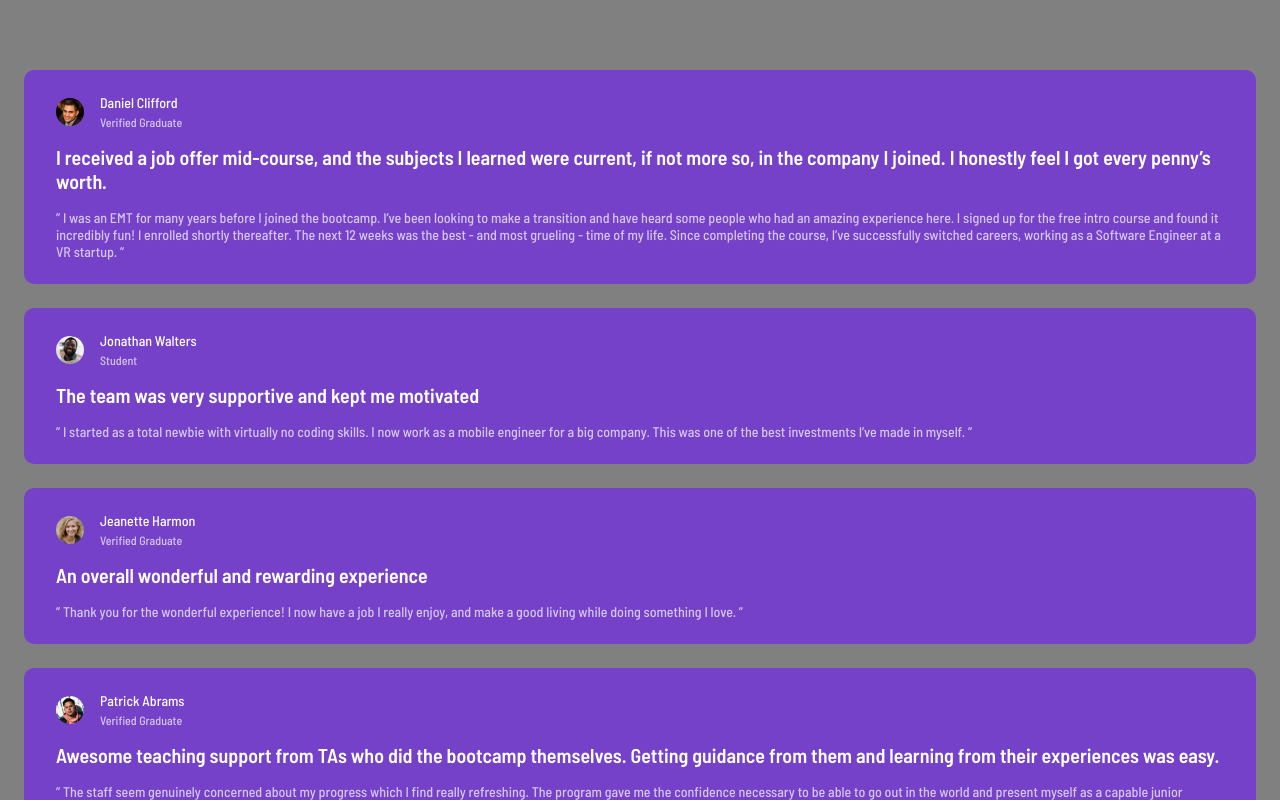
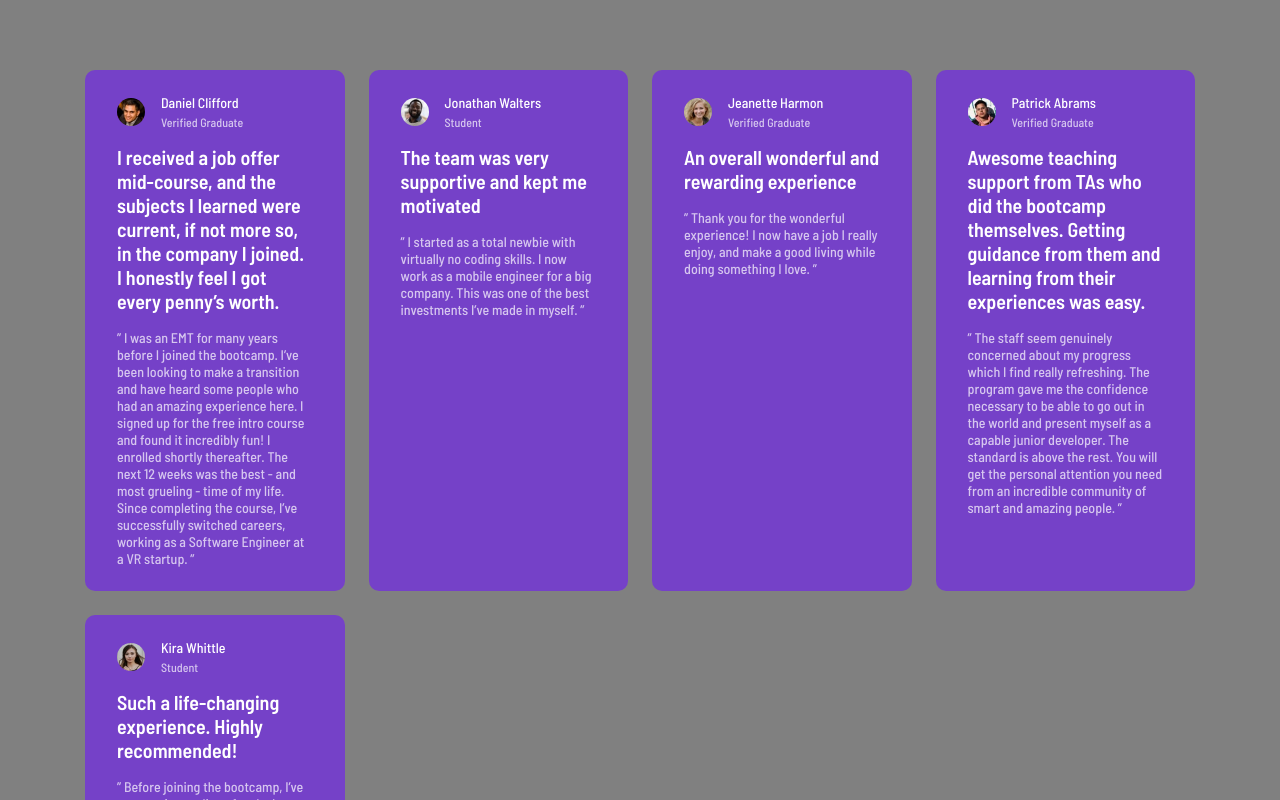
Before and after one commit to DarkstarXDD/testimonials-grid-section, a React (Vite) app: page / in a window 1280 px wide. Shown: the top 800 px of the page. Built offline with nearby package versions, Linux system fonts and the light colour scheme.

Commit message:
Grid issue

```diff
--- a/src/App.jsx
+++ b/src/App.jsx
@@ -6,6 +6,7 @@ export default function App() {
     return (
       <Card
         key={currentItem.id}
+        id={currentItem.id}
         avatar={currentItem.avatar}
         name={currentItem.name}
         isVerified={currentItem.isVerified}
@@ -17,7 +18,7 @@ export default function App() {
 
   return (
     <main>
-      <div className="component">
+      <div className="testimonial-grid">
         <h1 className="visually-hidden">Testimonials</h1>
         {cardElements}
       </div>
--- a/src/components/Card.jsx
+++ b/src/components/Card.jsx
@@ -1,16 +1,16 @@
-export default function Card({ avatar, name, isVerified, title, testimonial }) {
+export default function Card({ id, avatar, name, ...rest }) {
   return (
-    <div className="card">
+    <div className={`card ${id === 1 || id === 4 ? "grid-col-span-2" : ""}`}>
       <div className="card__profile-section">
         <img src={avatar} alt="" className="card__avatar" />
         <p className="card__name">{name}</p>
         <p className="card__verified-status">
-          {isVerified ? "Verified Graduate" : "Student"}
+          {rest.isVerified ? "Verified Graduate" : "Student"}
         </p>
       </div>
-      <h2 className="card__heading">{title}</h2>
+      <h2 className="card__heading">{rest.title}</h2>
       <blockquote className="card__testimonial">
-        {`” ${testimonial} ”`}
+        {`” ${rest.testimonial} ”`}
       </blockquote>
     </div>
   )
--- a/styles.css
+++ b/styles.css
@@ -58,6 +58,11 @@ picture {
 /* ------------------- End of Utility Classes ------------------- */
 
 body {
+  min-height: 100dvh;
+  display: flex;
+  flex-direction: column;
+  justify-content: center;
+  align-items: center;
   font-family: var(--ff-barlow);
   font-size: var(--fs-400);
   text-align: start;
@@ -66,7 +71,8 @@ body {
   padding: 4.375rem 1.5rem;
 }
 
-.component {
+.testimonial-grid {
+  max-width: 69.375rem;
   display: grid;
   gap: 1.5rem;
 }
@@ -74,7 +80,7 @@ body {
 .card {
   display: flex;
   flex-direction: column;
-  justify-content: center;
+  justify-content: start;
   align-items: start;
   gap: 1rem;
   background-color: var(--clr-primary-600);
@@ -112,3 +118,33 @@ body {
 .card__testimonial {
   color: var(--clr-neutral-200);
 }
+
+@media (min-width: 48rem) {
+  .testimonial-grid {
+    grid-template-columns: repeat(auto-fit, minmax(240px, 1fr));
+  }
+
+  /* .grid-col-span-2 {
+    grid-column: span 2;
+  }
+
+  .card:last-child {
+    grid-column: 4;
+    grid-row: 1 / span 2;
+  } */
+}
+
+/* @media (min-width: 48rem) {
+  .testimonial-grid {
+    grid-template-columns: repeat(4, 1fr);
+  }
+
+  .grid-col-span-2 {
+    grid-column: span 2;
+  }
+
+  .card:last-child {
+    grid-column: 4;
+    grid-row: 1 / span 2;
+  }
+} */
```
